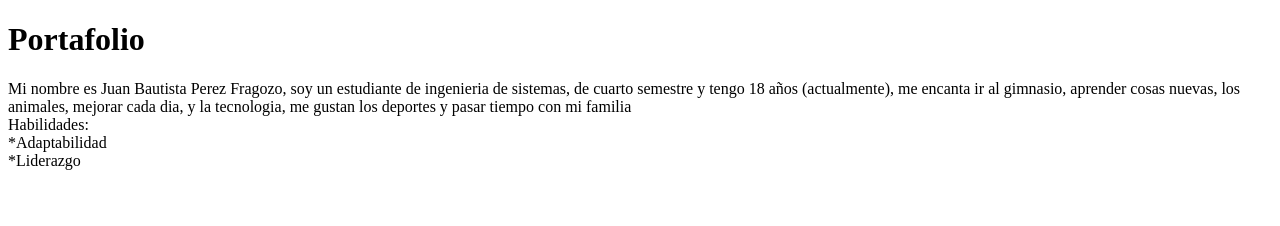
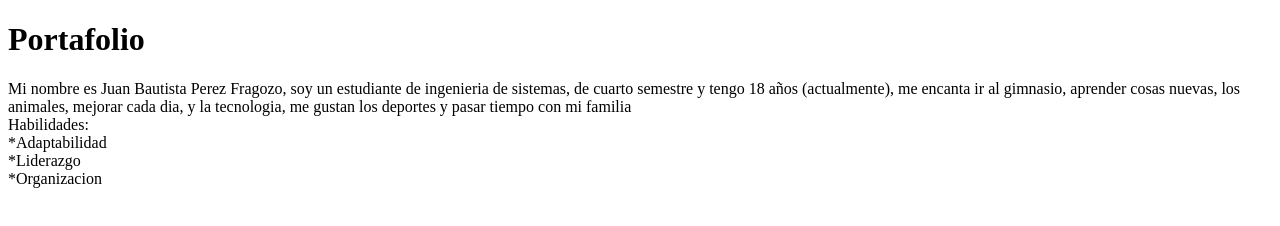
Before and after one commit to JbautipfBackup/BuenasPracticasRubrica-1, a plain HTML site: page index.html in a window 1280 px wide. Drawn offline with Linux system fonts and the light colour scheme.

Commit message:
Tercera habilidad

```diff
--- a/index.html
+++ b/index.html
@@ -13,6 +13,7 @@
     <div>Habilidades:</div>
     <div>*Adaptabilidad</div>
     <div>*Liderazgo</div>
+    <div>*Organizacion</div>
 
 
 </body>
```
